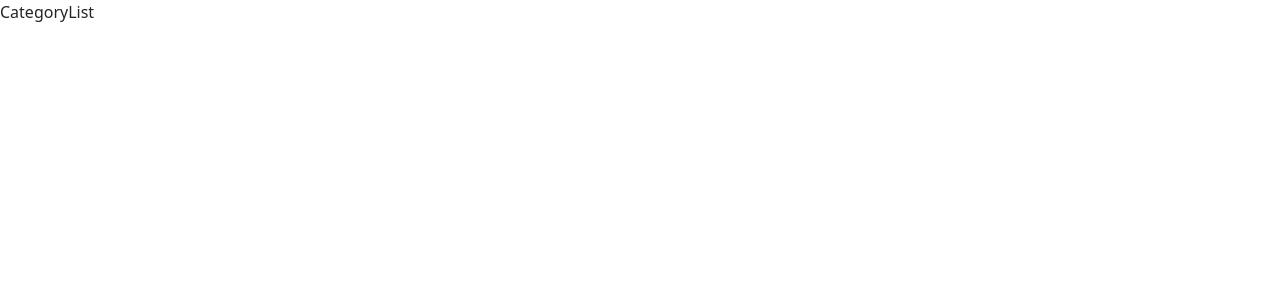
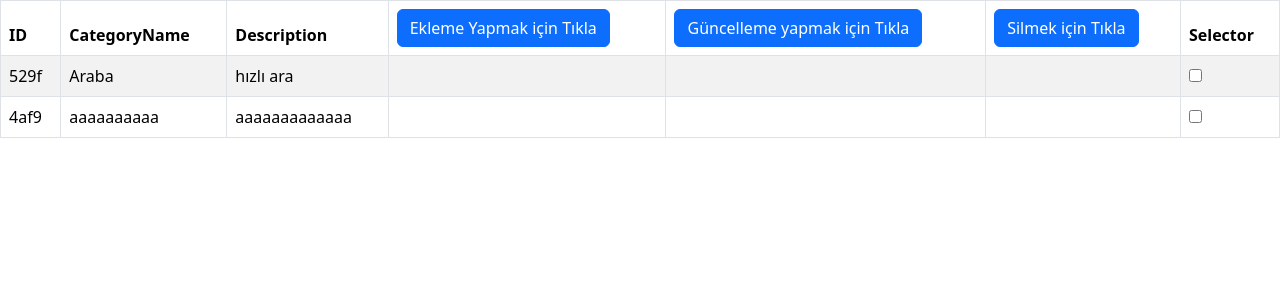
Before and after one commit to Burak9Balci/reactwithCrud, a React (Vite) app: page /categories in a window 1280 px wide. Shown: the top 300 px of the page. Built offline with nearby package versions, Linux system fonts and the light colour scheme; data requests are answered from the project's data file.

Commit message:
category formu tamamlandı

```diff
--- a/db.json
+++ b/db.json
@@ -28,89 +28,79 @@
       "id": null,
       "productName": "aaa",
       "price": "22",
-      "categoryId": "1"
+      "categoryId": null
     },
     {
       "id": "eed9",
       "productName": "aaaa",
       "price": "22222",
-      "categoryId": "1"
+      "categoryId": null
     },
     {
       "id": "10e9",
       "productName": "dasdas",
       "price": "222",
-      "categoryId": "1"
+      "categoryId": null
     },
     {
       "id": "2d82",
       "productName": "aaa",
       "price": "222",
-      "categoryId": "2"
+      "categoryId": null
     },
     {
       "id": "08e0",
       "productName": "sss",
       "price": "222",
-      "categoryId": "1"
+      "categoryId": null
     },
     {
       "id": "a67f",
       "productName": "aaaaaaaaaaaaaaaaa",
       "price": "222222222222222222222",
-      "categoryId": "1"
+      "categoryId": null
     },
     {
       "id": "22fe",
       "productName": "aaaaaaaaaaaaaa",
       "price": "22222222222222222222222222222222222222222222222",
-      "categoryId": "1"
+      "categoryId": null
     },
     {
       "id": "4cc0",
       "productName": "aaaaaaaaaaaaaa",
       "price": "22222222222222222222222222222222222222222222222",
-      "categoryId": "1"
+      "categoryId": null
     },
     {
       "id": "a004",
       "productName": "aaa",
       "price": "111",
-      "categoryId": "2"
+      "categoryId": null
     },
     {
       "id": "64ca",
       "productName": "aaa",
       "price": "11",
-      "categoryId": "1"
+      "categoryId": null
     },
     {
       "id": "9db3",
       "productName": "aaa",
       "price": "222",
-      "categoryId": "2"
+      "categoryId": null
     }
   ],
   "categories": [
     {
-      "id": "1",
-      "categoryName": "Fast Cars",
-      "description": "Rides Fast"
+      "categoryName": "Araba",
+      "description": "hızlı ara",
+      "id": "529f"
     },
     {
-      "id": "2",
-      "categoryName": "Slow Cars",
-      "description": "Rides Slow"
-    },
-    {
-      "id": "5d9f",
-      "categoryName": "sss",
-      "description": "aaa"
-    },
-    {
-      "id": "0767",
-      "categoryName": "sssaa",
-      "description": "aaaaa"
+      "id": "4af9",
+      "categoryName": "aaaaaaaaaa",
+      "description": "aaaaaaaaaaaaa"
     }
   ]
 }
--- a/src/components/category/CategoryList.jsx
+++ b/src/components/category/CategoryList.jsx
@@ -1,8 +1,109 @@
+import { useEffect, useState } from "react";
+import { useNavigate } from "react-router-dom";
+import ApiService from "../../services/ApiService";
+import { Table, Button } from "react-bootstrap";
+
+const api = new ApiService("http://localhost:3000");
 
 const CategoryList = () => {
+  const [categories, setCategories] = useState([]);
+  const [selectedCategoryIds, setSelectedCategoryIds] = useState([]);
+  const navigate = useNavigate();
+
+  useEffect(() => {
+    const fetchCategories = async () => {
+      try {
+        const data = await api.getAll("categories");
+        setCategories(data);
+      } catch (error) {
+        alert("categoriler getirlimedi");
+      }
+    };
+    fetchCategories();
+  }, []);
+
+  const handleDelete = () => {
+    if (selectedCategoryIds.length === 0) {
+      alert("silmek için bir kategory seçin");
+      return;
+    }
+    try {
+      for (const id of selectedCategoryIds) {
+        api.makeDelete("categories", id);
+      }
+      alert("Category Sİlindi");
+      setCategories((prev) =>
+        prev.filter((category) => !selectedCategoryIds.includes(category.id))
+      );
+      setSelectedCategoryIds([]);
+    } catch (error) {
+      alert("category silinemedi");
+    }
+  };
+
+  const handleCheckboxChange = (id) => {
+    setSelectedCategoryIds((prev) => {
+      if (prev.includes(id)) {
+        // Eğer id zaten seçilmişse, onu diziden çıkar
+        return prev.filter((categoryId) => categoryId !== id);
+      } else {
+        // Eğer id seçili değilse, onu diziye ekle
+        return [...prev, id];
+      }
+    });
+  };
+
+  const handleUpdateClick = () => {
+    selectedCategoryIds.length === 1
+      ? navigate(`/categories/Update/${selectedCategoryIds}`)
+      : alert("lütfen sadece 1 category seçiniz");
+  };
 
   return (
-    <div>CategoryList</div>
-  )
-}
-export default CategoryList
+    <Table striped bordered hover>
+      <thead>
+        <tr>
+          <th>ID</th>
+          <th>CategoryName</th>
+          <th>Description</th>
+          <th>
+            <Button onClick={() => navigate("/categories/Add")}>
+              Ekleme Yapmak için Tıkla
+            </Button>
+          </th>
+          <th>
+            <Button onClick={handleUpdateClick}>
+              Güncelleme yapmak için Tıkla
+            </Button>
+          </th>
+          <th>
+            <Button onClick={handleDelete}>Silmek için Tıkla</Button>
+          </th>
+          <th>Selector</th>
+        </tr>
+      </thead>
+      <tbody>
+        {categories.map((category) => {
+          return (
+            <tr key={category.id}>
+              <td>{category.id}</td>
+              <td>{category.categoryName}</td>
+              <td>{category.description}</td>
+              <td></td>
+              <td></td>
+              <td></td>
+              <td>
+                <input
+                  type="checkbox"
+                  checked={selectedCategoryIds.includes(category.id)}
+                  onChange={() => handleCheckboxChange(category.id)}
+                />
+              </td>
+            </tr>
+          );
+        })}
+      </tbody>
+    </Table>
+  );
+};
+export default CategoryList;
--- a/src/components/category/CategoryUpdate.jsx
+++ b/src/components/category/CategoryUpdate.jsx
@@ -2,11 +2,13 @@ import { Form, Button } from "react-bootstrap";
 import ApiService from "../../services/ApiService";
 import Category from "../../Models/Category";
 import { useState } from "react";
+import { useParams } from "react-router-dom";
 const api = new ApiService("http://localhost:3000");
 
 const CategoryUpdate = () => {
   const [categoryName, setCategoryName] = useState("");
   const [description, setDescription] = useState("");
+  const { id } = useParams();
 
   const handleSubmit = async (e) => {
     e.preventDefault();
@@ -14,9 +16,10 @@ const CategoryUpdate = () => {
       alert("alanları doldurun");
       return;
     }
+
     const newCategory = new Category(categoryName, description);
     try {
-      await api.makePut("categories", "", newCategory);
+      await api.makePut("categories", id, newCategory);
       alert("Category Güncellendi");
       setDescription("");
       setCategoryName("");
--- a/src/routes/AppRoutes.jsx
+++ b/src/routes/AppRoutes.jsx
@@ -10,11 +10,11 @@ const AppRoutes = () => {
   return (
     <Routes>
       <Route path="/categories/Add" element={<CategoryAdd />} />
-      <Route path="/products/Add" element={<ProductAdd prop="category" />} />
+      <Route path="/products/Add" element={<ProductAdd />} />
       <Route path="/categories" element={<CategoryList />} />
       <Route path="/products" element={<ProductList />} />
-      <Route path="/categories/Update" element={<CategoryUpdate />} />
-      <Route path="/products/Update" element={<ProductUpdate />} />
+      <Route path="/categories/Update/:id" element={<CategoryUpdate />} />
+      <Route path="/products/Update/:id" element={<ProductUpdate />} />
     </Routes>
   );
 };
```
